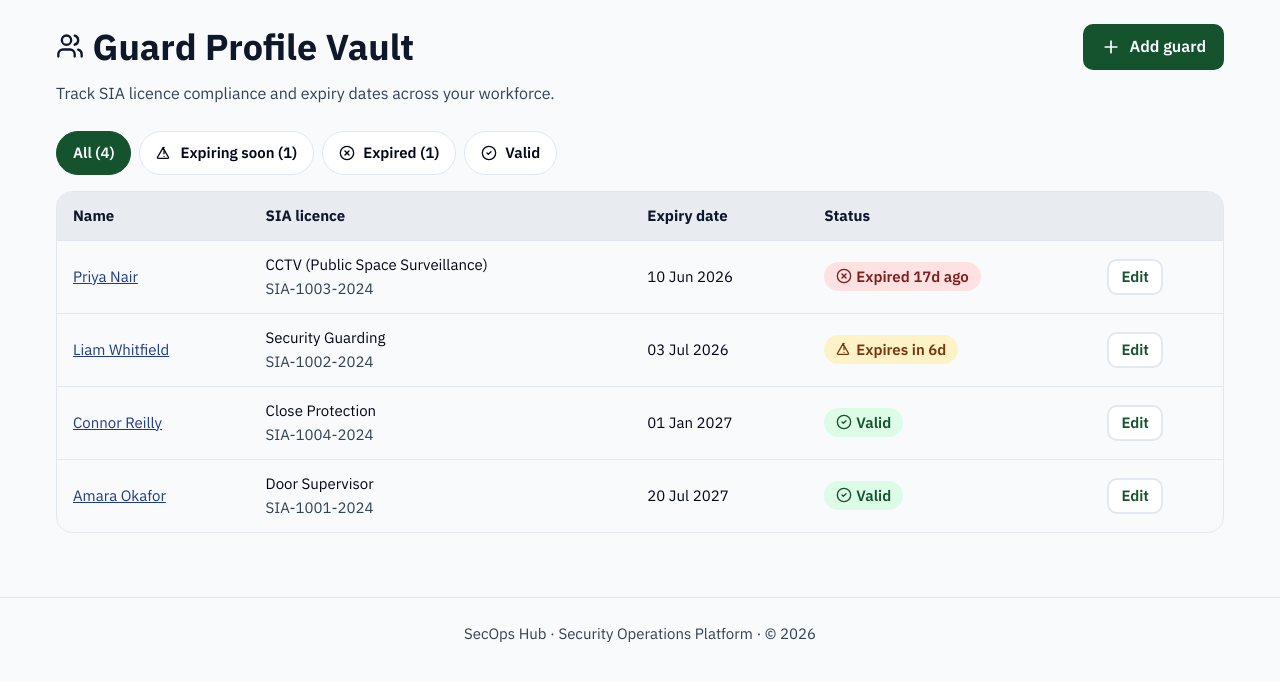
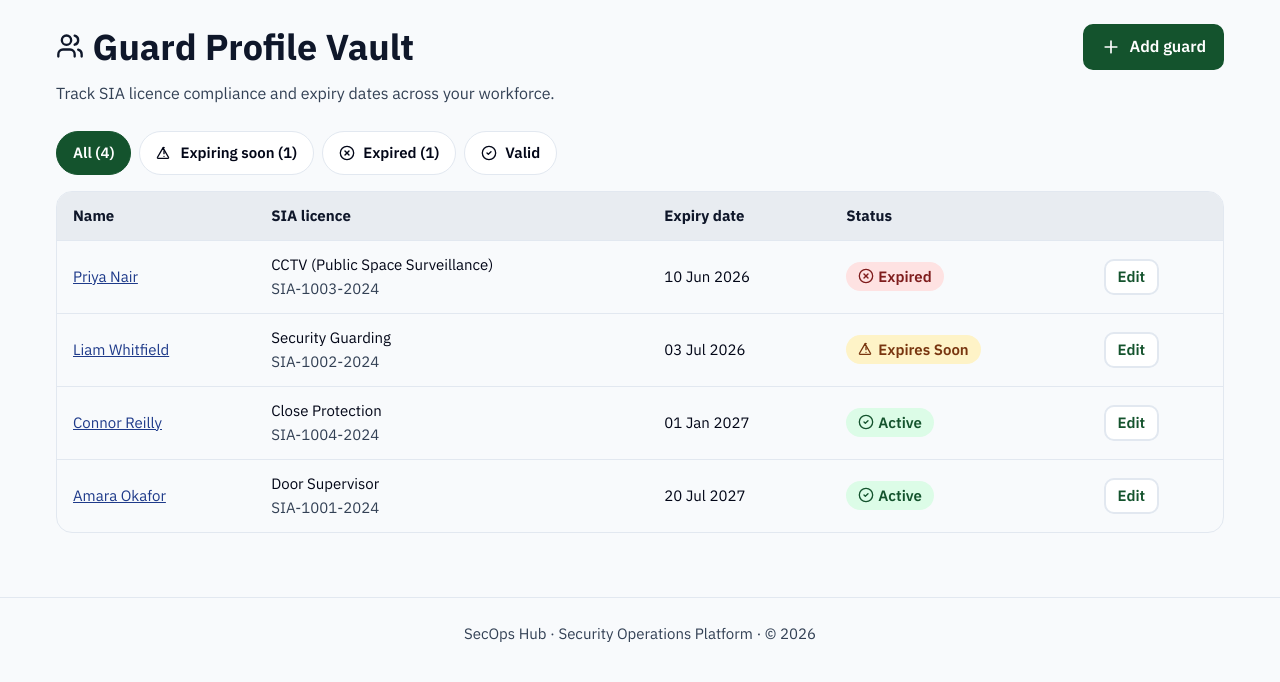
Before and after one commit to malam725436/secops-saas, a Flask app: page /guards/ in a window 1280 px wide. Shown: the part 120-802 px from the top of the page. Run offline with Flask 3, Linux system fonts and the light colour scheme; a user stored in the database is signed in; data comes from the database, SQL or seed files in the repository.

Commit message:
feat: implement visual SIA license expiration tracking badges
Co-Authored-By: Claude Sonnet 4.6 <noreply@anthropic.com>

```diff
--- a/blueprints/guards.py
+++ b/blueprints/guards.py
@@ -49,12 +49,12 @@ def list_guards():
     status_filter = request.args.get("status", "all")
     guards = Guard.query.order_by(Guard.sia_expiry_date.asc()).all()
 
-    if status_filter in ("valid", "expiring", "expired"):
+    if status_filter in ("valid", "warning", "expired"):
         guards = [g for g in guards if g.sia_status == status_filter]
 
     summary = {
         "total": Guard.query.count(),
-        "expiring": sum(1 for g in Guard.query.all() if g.sia_status == "expiring"),
+        "expiring": sum(1 for g in Guard.query.all() if g.sia_status == "warning"),
         "expired": sum(1 for g in Guard.query.all() if g.sia_status == "expired"),
     }
 
--- a/models.py
+++ b/models.py
@@ -132,12 +132,11 @@ class Guard(db.Model):
 
     @property
     def sia_status(self):
-        """One of 'expired', 'expiring', 'valid' - drives the compliance badge."""
         days = self.sia_days_remaining
         if days < 0:
             return "expired"
         if days <= SIA_EXPIRY_WARNING_DAYS:
-            return "expiring"
+            return "warning"
         return "valid"
 
 
--- a/static/css/styles.css
+++ b/static/css/styles.css
@@ -571,6 +571,7 @@ textarea:focus-visible,
 }
 
 .badge--valid,
+.badge--success,
 .badge--completed,
 .badge--paid,
 .badge--approved,
@@ -579,6 +580,7 @@ textarea:focus-visible,
   color: var(--status-valid-fg);
 }
 
+.badge--warning,
 .badge--expiring,
 .badge--sent,
 .badge--pending {
@@ -586,6 +588,7 @@ textarea:focus-visible,
   color: var(--status-warning-fg);
 }
 
+.badge--danger,
 .badge--expired {
   background: var(--status-danger-bg);
   color: var(--status-danger-fg);
--- a/templates/guards/list.html
+++ b/templates/guards/list.html
@@ -16,7 +16,7 @@
     <a class="filter-chip" {% if status_filter == 'all' %}aria-current="true"{% endif %} href="{{ url_for('guards.list_guards', status='all') }}">
       All ({{ summary.total }})
     </a>
-    <a class="filter-chip" {% if status_filter == 'expiring' %}aria-current="true"{% endif %} href="{{ url_for('guards.list_guards', status='expiring') }}">
+    <a class="filter-chip" {% if status_filter == 'warning' %}aria-current="true"{% endif %} href="{{ url_for('guards.list_guards', status='warning') }}">
       {{ icon_alert_triangle("icon icon--sm") }} Expiring soon ({{ summary.expiring }})
     </a>
     <a class="filter-chip" {% if status_filter == 'expired' %}aria-current="true"{% endif %} href="{{ url_for('guards.list_guards', status='expired') }}">
@@ -48,11 +48,11 @@
               <td>{{ guard.sia_expiry_date.strftime('%d %b %Y') }}</td>
               <td>
                 {% if guard.sia_status == 'valid' %}
-                  <span class="badge badge--valid">{{ icon_check_circle("icon icon--sm") }} Valid</span>
-                {% elif guard.sia_status == 'expiring' %}
-                  <span class="badge badge--expiring">{{ icon_alert_triangle("icon icon--sm") }} Expires in {{ guard.sia_days_remaining }}d</span>
+                  <span class="badge badge--success">{{ icon_check_circle("icon icon--sm") }} Active</span>
+                {% elif guard.sia_status == 'warning' %}
+                  <span class="badge badge--warning">{{ icon_alert_triangle("icon icon--sm") }} Expires Soon</span>
                 {% else %}
-                  <span class="badge badge--expired">{{ icon_x_circle("icon icon--sm") }} Expired {{ -guard.sia_days_remaining }}d ago</span>
+                  <span class="badge badge--danger">{{ icon_x_circle("icon icon--sm") }} Expired</span>
                 {% endif %}
               </td>
               <td><a class="btn btn-secondary btn-sm" href="{{ url_for('guards.edit_guard', guard_id=guard.id) }}">Edit</a></td>
```
